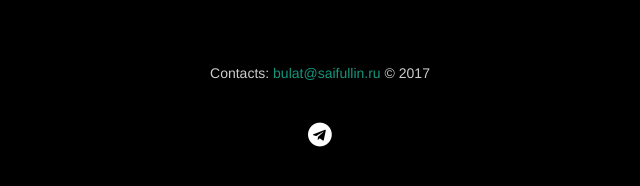
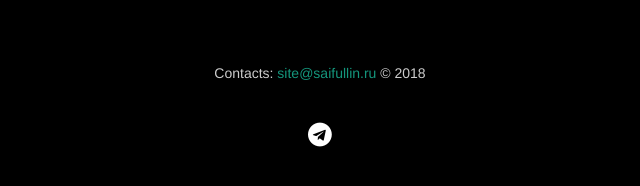
Before and after one commit to BulatSaif/BulatSaif, a plain HTML site: page index.html in a window 1280 px wide. Shown: the part 802-988 px from the top of the page, 320-960 px from the left. Drawn offline with nearby package versions, Linux system fonts and the light colour scheme.

Commit message:
Update index.html

```diff
--- a/index.html
+++ b/index.html
@@ -101,8 +101,8 @@
         <div class="container">
             <div class="row">
                 <div class="col-md-4 col-md-offset-4 text-center">
-                    <p>Contacts: <a href="mailto:bulat@saifullin.ru" target=
-                    "_blank">bulat@saifullin.ru</a>  © 2017</p>
+                    <p>Contacts: <a href="mailto:site@saifullin.ru" target=
+                    "_blank">site@saifullin.ru</a>  © 2018</p>
 
                 </div>
                 <div class="col-md-4 col-md-offset-4 text-center">
```
